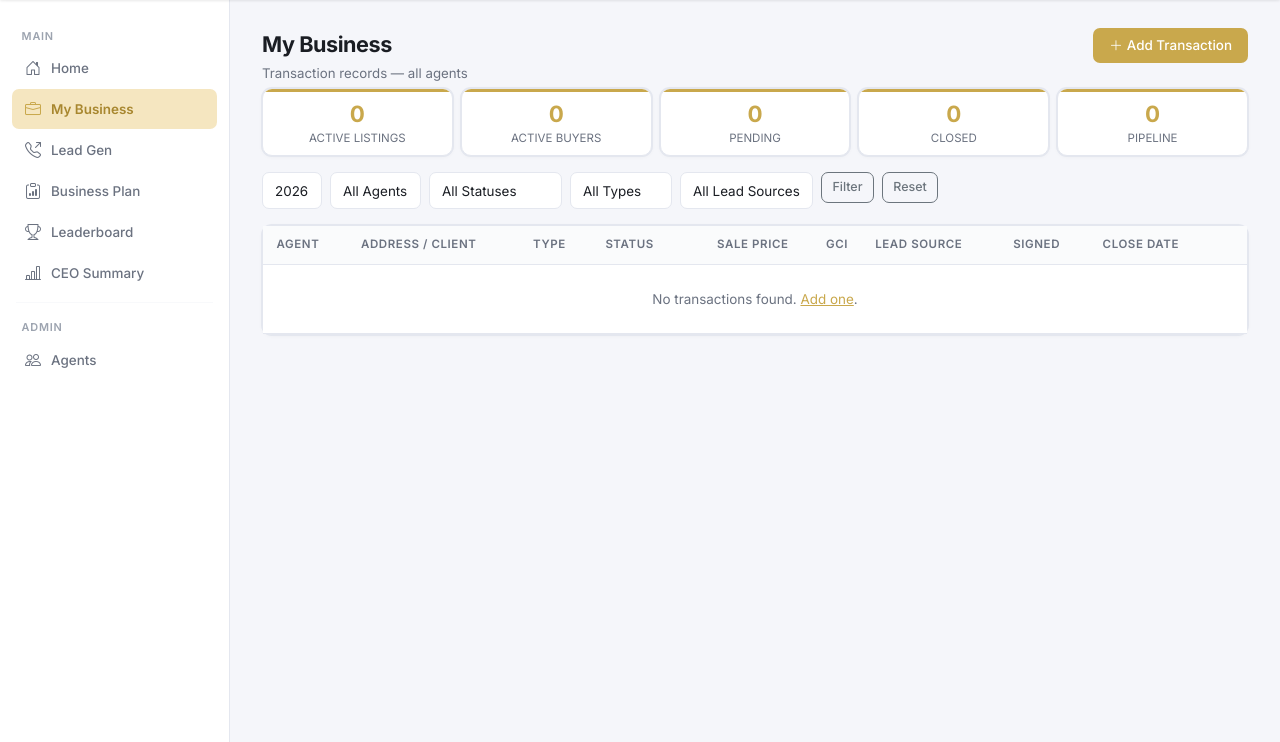
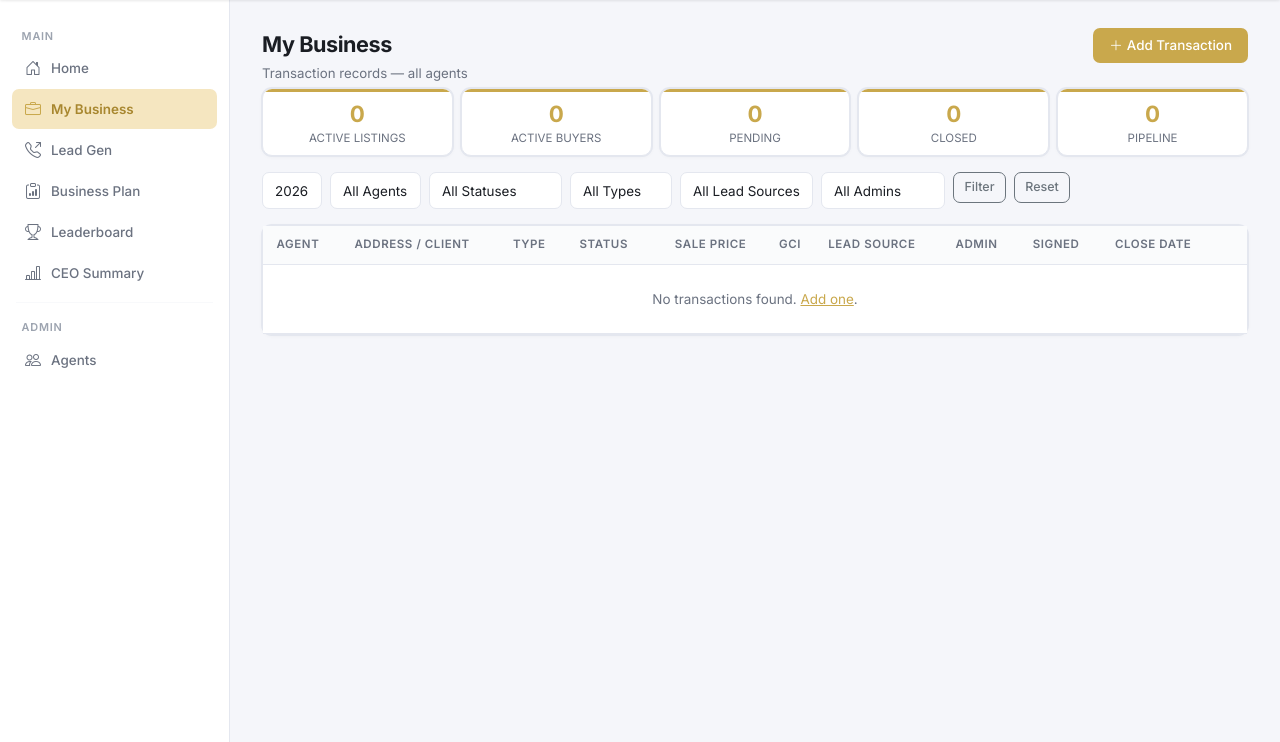
Before and after one commit to JetTDG/tdg-command-center, a Flask app: page /my-business in a window 1280 px wide. Shown: the part 58-800 px from the top of the page. Run offline with Flask 3, Linux system fonts and the light colour scheme; the visitor is signed in with stand-in values (Sample User, id 1); data that the repository does not hold is empty.

Commit message:
Add admin column to MyBusiness (Joanne/Julie dropdown), add Maeson as agent, admin_name filter

```diff
--- a/app/models.py
+++ b/app/models.py
@@ -95,6 +95,7 @@ class Transaction(db.Model):
     # Vendors
     mortgage_company = db.Column(db.String(100))
     title_company = db.Column(db.String(100))
+    admin_name = db.Column(db.String(100))
 
     # Meta
     year = db.Column(db.Integer)
--- a/app/routes/main.py
+++ b/app/routes/main.py
@@ -125,6 +125,7 @@ def my_business():
     status_filter = request.args.get('status', '')
     type_filter = request.args.get('type', '')
     lead_source_filter = request.args.get('lead_source', '')
+    admin_filter = request.args.get('admin_name', '')
 
     query = Transaction.query.outerjoin(Agent, Transaction.agent_id == Agent.id).filter(Transaction.year == year)
     if agent_id:
@@ -135,6 +136,8 @@ def my_business():
         query = query.filter(Transaction.transaction_type == type_filter)
     if lead_source_filter:
         query = query.filter(Transaction.lead_source == lead_source_filter)
+    if admin_filter:
+        query = query.filter(Transaction.admin_name == admin_filter)
 
     transactions = query.order_by(Transaction.close_date.desc().nullslast(), Transaction.signed_date.desc()).all()
 
@@ -150,6 +153,7 @@ def my_business():
     agents = Agent.query.filter_by(status='Active').order_by(Agent.name).all()
     statuses = ['Active', 'Pending', 'Closed', 'Pipeline', 'Pre-Signed', 'Coming Soon',
                 'x-Cancelled', 'y-Sale Failed', 'z-Expired', 'Temp Off Market']
+    admin_names = ['Joanne Sumiec', 'Julie Kelsey']
 
     # Distinct lead sources from DB (non-null, non-empty)
     lead_sources = [
@@ -167,11 +171,13 @@ def my_business():
         agents=agents,
         statuses=statuses,
         lead_sources=lead_sources,
+        admin_names=admin_names,
         selected_year=year,
         selected_agent=agent_id,
         selected_status=status_filter,
         selected_type=type_filter,
         selected_lead_source=lead_source_filter,
+        selected_admin=admin_filter,
         years=list(range(2020, current_year()+1))
     )
 
@@ -247,7 +253,15 @@ def delete_transaction(tid):
     flash('Transaction deleted.', 'warning')
     return redirect(url_for('main.my_business'))
 
-# ─── LEAD GEN ───────────────────────────────────────────────────────────────
+@bp.route('/my-business/<int:tid>/set-admin', methods=['POST'])
+@login_required
+def set_transaction_admin(tid):
+    t = Transaction.query.get_or_404(tid)
+    t.admin_name = request.form.get('admin_name') or None
+    db.session.commit()
+    return redirect(request.referrer or url_for('main.my_business'))
+
+
 
 @bp.route('/lead-gen')
 @login_required
--- a/app/templates/main/my_business.html
+++ b/app/templates/main/my_business.html
@@ -53,6 +53,12 @@
       {% for ls in lead_sources %}<option {% if selected_lead_source==ls %}selected{% endif %}>{{ ls }}</option>{% endfor %}
     </select>
   </div>
+  <div class="col-auto">
+    <select name="admin_name" class="form-select form-select-sm">
+      <option value="">All Admins</option>
+      {% for a in admin_names %}<option {% if selected_admin==a %}selected{% endif %} value="{{ a }}">{{ a }}</option>{% endfor %}
+    </select>
+  </div>
   <div class="col-auto"><button class="btn btn-sm btn-outline-secondary">Filter</button></div>
   <div class="col-auto"><a href="{{ url_for('main.my_business') }}" class="btn btn-sm btn-outline-secondary">Reset</a></div>
 </form>
@@ -63,7 +69,7 @@
       <thead><tr>
         <th>Agent</th><th>Address / Client</th><th>Type</th><th>Status</th>
         <th class="text-end">Sale Price</th><th class="text-end">GCI</th>
-        <th>Lead Source</th><th>Signed</th><th>Close Date</th><th></th>
+        <th>Lead Source</th><th>Admin</th><th>Signed</th><th>Close Date</th><th></th>
       </tr></thead>
       <tbody>
         {% for t in transactions %}
@@ -78,6 +84,16 @@
           <td class="text-end small">${{ "{:,.0f}".format(t.sale_price or 0) }}</td>
           <td class="text-end small fw-semibold" style="color:var(--tdg-gold)">${{ "{:,.0f}".format(t.gci or 0) }}</td>
           <td class="small text-muted">{{ t.lead_source or '—' }}</td>
+          <td class="small">
+            <form method="POST" action="{{ url_for('main.set_transaction_admin', tid=t.id) }}" style="display:inline">
+              <select name="admin_name" class="form-select form-select-sm py-0" onchange="this.form.submit()" style="min-width:120px;font-size:0.75rem">
+                <option value="">— assign —</option>
+                {% for a in admin_names %}
+                <option {% if t.admin_name == a %}selected{% endif %} value="{{ a }}">{{ a }}</option>
+                {% endfor %}
+              </select>
+            </form>
+          </td>
           <td class="small text-muted">{{ t.signed_date.strftime('%m/%d/%y') if t.signed_date else '—' }}</td>
           <td class="small text-muted">{{ t.close_date.strftime('%m/%d/%y') if t.close_date else '—' }}</td>
           <td>
@@ -88,7 +104,7 @@
           </td>
         </tr>
         {% else %}
-        <tr><td colspan="10" class="text-center text-muted py-4">No transactions found. <a href="{{ url_for('main.add_transaction') }}" style="color:var(--tdg-gold)">Add one</a>.</td></tr>
+        <tr><td colspan="11" class="text-center text-muted py-4">No transactions found. <a href="{{ url_for('main.add_transaction') }}" style="color:var(--tdg-gold)">Add one</a>.</td></tr>
         {% endfor %}
       </tbody>
     </table>
```
